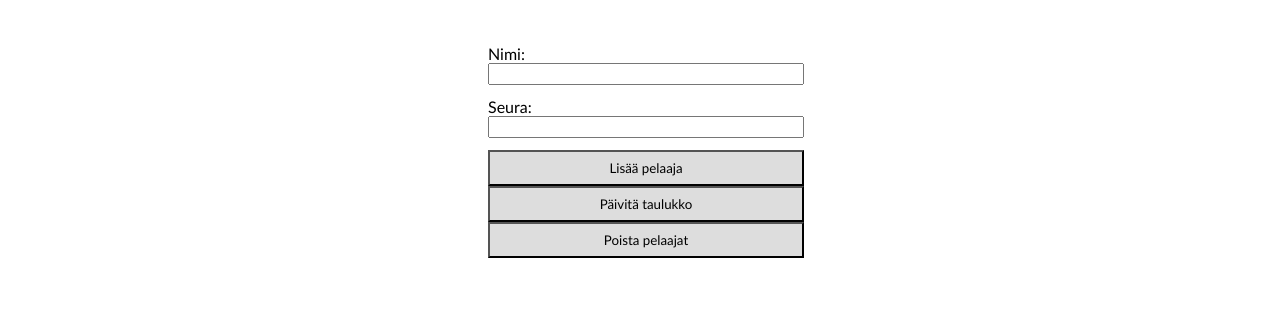
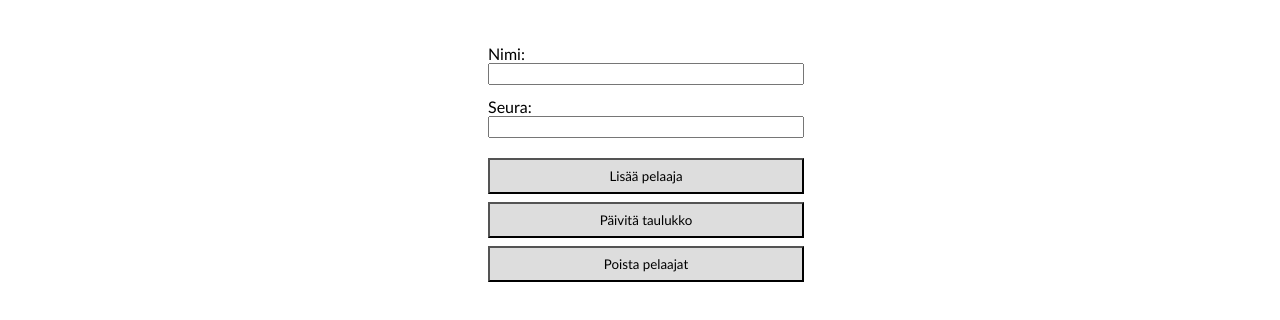
Before and after one commit to jani-heinikoski/express-mysql-crd, a website: page julkinen/index.html in a window 1280 px wide. Shown: the part 90-410 px from the top of the page. Drawn offline with Linux system fonts and the light colour scheme.

Commit message:
Lisää tilaa painikkeille

```diff
--- a/julkinen/stylesheets/style.css
+++ b/julkinen/stylesheets/style.css
@@ -60,6 +60,7 @@ div#lisaa-pelaaja-container > div > * {
 
 div#lisaa-pelaaja-container > div > button {
     padding: 8px;
+    margin-top: 8px;
     background-color: #ddd;
 }
 
```
